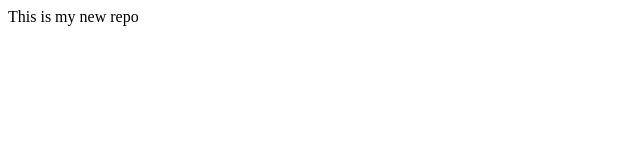
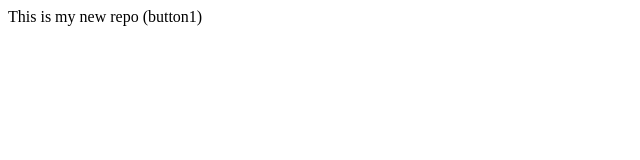
Before and after one commit to piyapratap/Local-repository, a plain HTML site: page index.html in a window 1280 px wide. Shown: the full height of the page, 0-640 px from the left. Drawn offline with Linux system fonts and the light colour scheme.

Commit message:
add button1

```diff
--- a/index.html
+++ b/index.html
@@ -1 +1 @@
-<p>This is my new repo</p>
+<p>This is my new repo (button1)</p>
```
